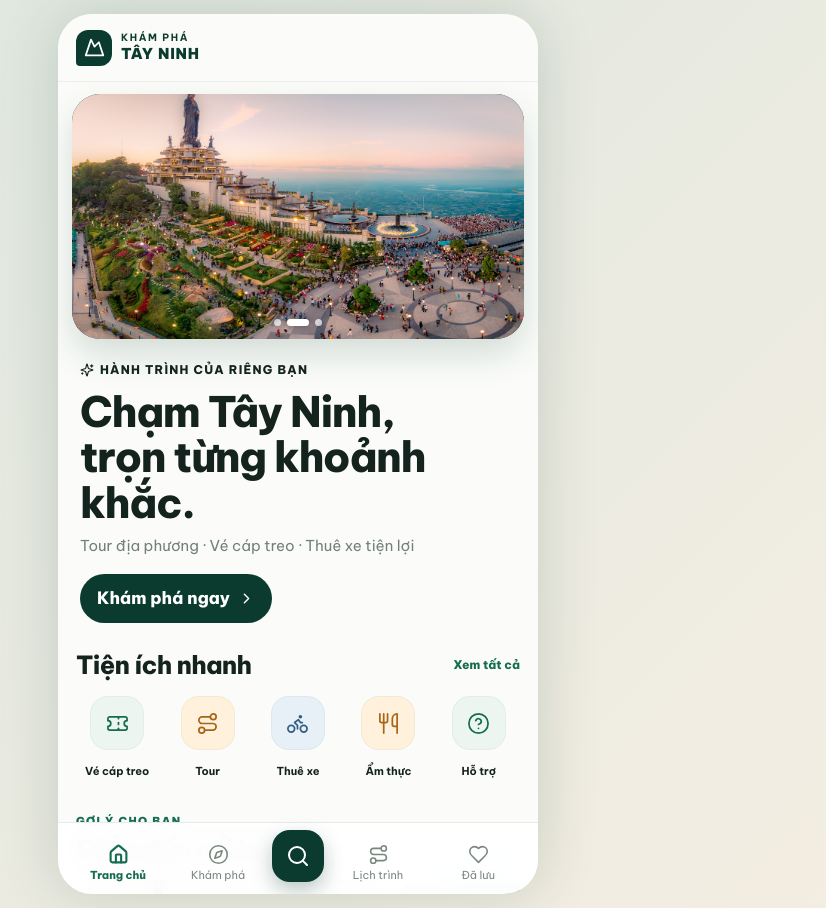
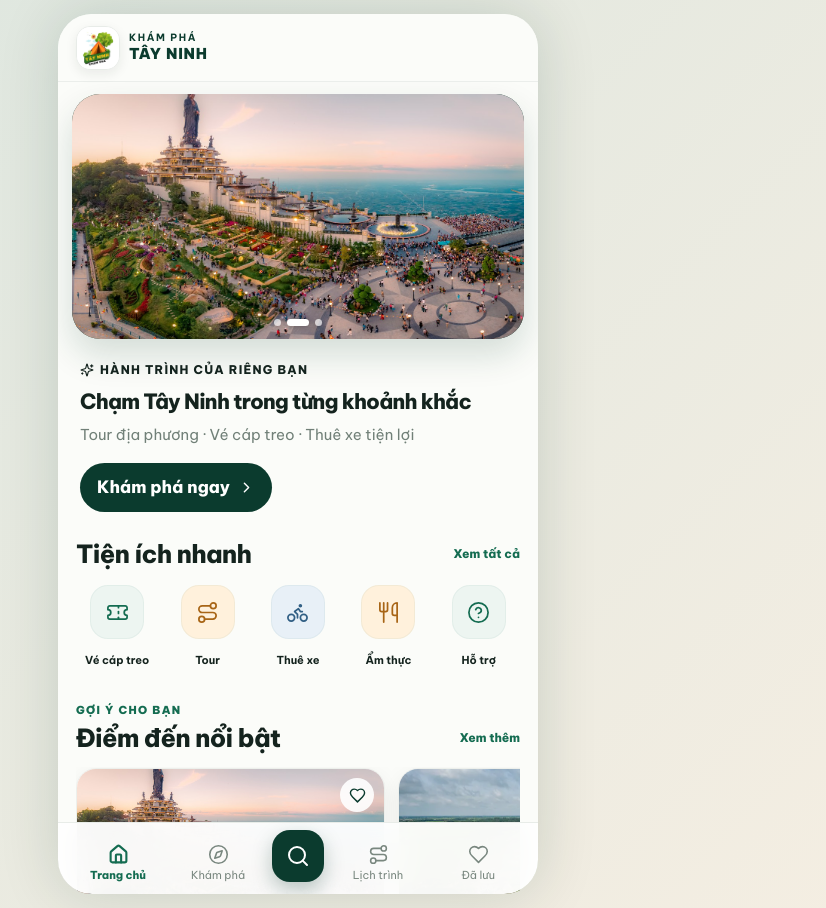
Before and after one commit to minhminhpicture/tayninhtravelapp, a Next.js app: page / in a window 1280 px wide. Shown: the whole page, without its empty margins (342-1168 px from the left). Built offline with nearby package versions, Linux system fonts and the light colour scheme.

Commit message:
Add brand logo and compact hero title

```diff
--- a/app/globals.css
+++ b/app/globals.css
@@ -23,7 +23,8 @@ button { cursor: pointer; }
 .topbar { height: calc(68px + env(safe-area-inset-top)); padding: env(safe-area-inset-top) 18px 0; display: flex; align-items: center; justify-content: space-between; background: rgba(251, 252, 249, .94); backdrop-filter: blur(16px); position: sticky; top: 0; z-index: 20; border-bottom: 1px solid rgba(232,236,232,.8); }
 .brand { border: 0; background: none; display: flex; align-items: center; gap: 9px; padding: 0; color: var(--pine); font-size: clamp(13px, 3.6vw, 15px); font-weight: 900; letter-spacing: .05em; line-height: 1.12; text-align: left; }
 .brand small { display: block; font-size: 10px; letter-spacing: .16em; margin-bottom: 3px; font-weight: 700; }
-.brand-mark { width: 36px; height: 36px; display: grid; place-items: center; background: var(--pine); color: #fff; border-radius: 12px 12px 12px 4px; }
+.brand-mark { width: 44px; height: 44px; display: grid; place-items: center; flex: 0 0 44px; background: #fff; border: 1px solid var(--line); border-radius: 14px; overflow: hidden; box-shadow: 0 4px 12px rgba(20,35,30,.08); }
+.brand-mark img { width: 100%; height: 100%; display: block; object-fit: cover; }
 .screen-content { padding-bottom: calc(100px + env(safe-area-inset-bottom)); min-height: calc(100dvh - 68px); }
 
 .hero-panel { margin: 12px 14px 0; }
@@ -34,7 +35,7 @@ button { cursor: pointer; }
 .hero-dots button.active { width: 22px; background: #fff; }
 .hero-copy { padding: 20px 8px 4px; color: var(--ink); }
 .eyebrow { display: inline-flex; align-items: center; gap: 6px; font-size: clamp(11px, 3vw, 12px); font-weight: 800; letter-spacing: .1em; text-transform: uppercase; margin-bottom: 10px; }
-.hero-copy h1 { font-family: inherit; font-size: clamp(30px, 9.2vw, 42px); line-height: 1.08; letter-spacing: -.03em; margin: 0 0 10px; font-weight: 800; }
+.hero-copy h1 { font-family: inherit; font-size: clamp(14px, 4.5vw, 21px); line-height: 1.2; letter-spacing: -.035em; margin: 0 0 10px; font-weight: 800; white-space: nowrap; }
 .hero-copy p { font-size: clamp(13px, 3.5vw, 15px); line-height: 1.5; color: var(--muted); margin: 0 0 16px; }
 .hero-copy button { border: 0; background: var(--pine); color: #fff; font-weight: 800; border-radius: 999px; padding: 12px 17px; display: inline-flex; align-items: center; gap: 8px; }
 
--- a/app/page.tsx
+++ b/app/page.tsx
@@ -16,7 +16,6 @@ import {
   Home,
   MapPin,
   MessageCircle,
-  Mountain,
   Navigation,
   NotebookTabs,
   Plus,
@@ -255,7 +254,7 @@ export default function HomePage() {
       <div className="app-frame">
         <header className="topbar">
           <button className="brand" onClick={() => setTab("home")} aria-label="Về trang chủ">
-            <span className="brand-mark"><Mountain size={21} /></span>
+            <span className="brand-mark"><img src="/icon-192.png" alt="" /></span>
             <span><small>KHÁM PHÁ</small>TÂY NINH</span>
           </button>
         </header>
@@ -274,7 +273,7 @@ export default function HomePage() {
                 </div>
                 <div className="hero-copy">
                   <span className="eyebrow"><Sparkles size={14} /> Hành trình của riêng bạn</span>
-                  <h1>Chạm Tây Ninh,<br />trọn từng khoảnh khắc.</h1>
+                  <h1>Chạm Tây Ninh trong từng khoảnh khắc</h1>
                   <p>Tour địa phương · Vé cáp treo · Thuê xe tiện lợi</p>
                   <button onClick={() => setTab("explore")}>Khám phá ngay <ChevronRight size={17} /></button>
                 </div>
```
